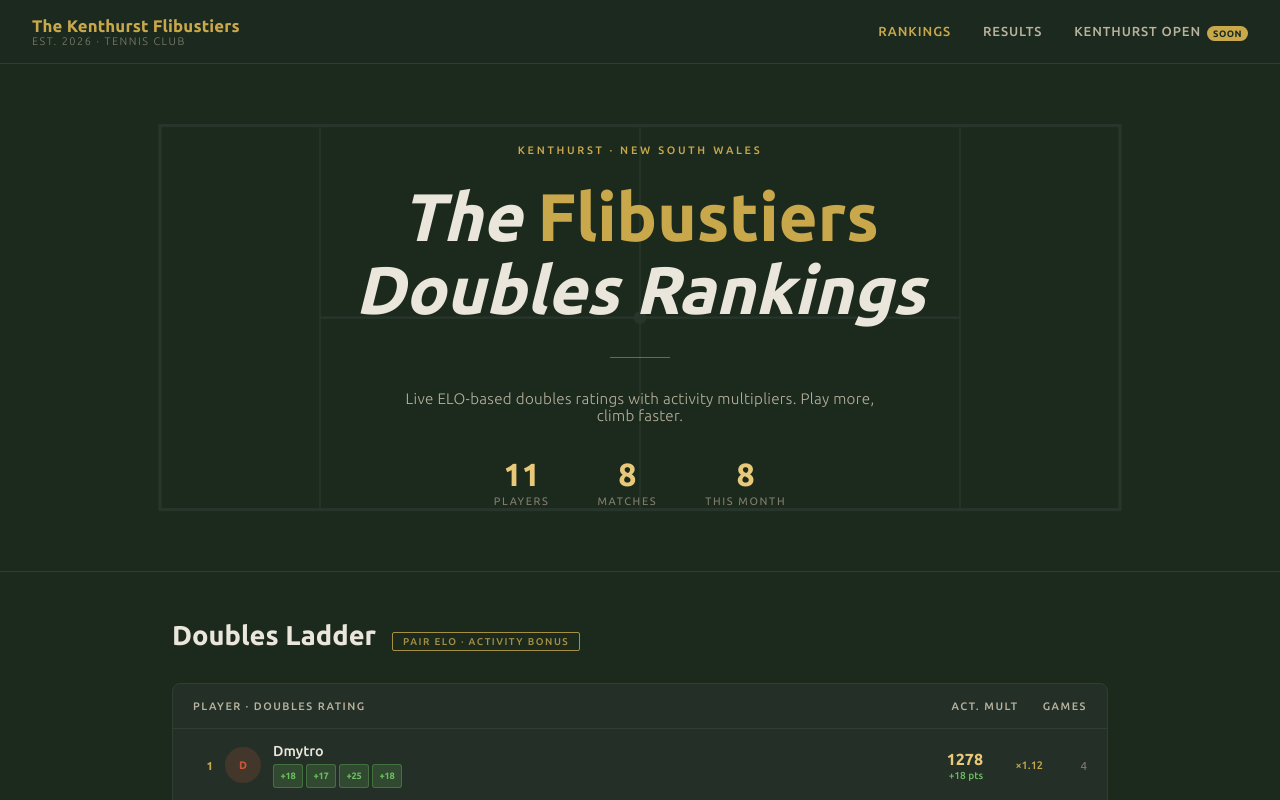
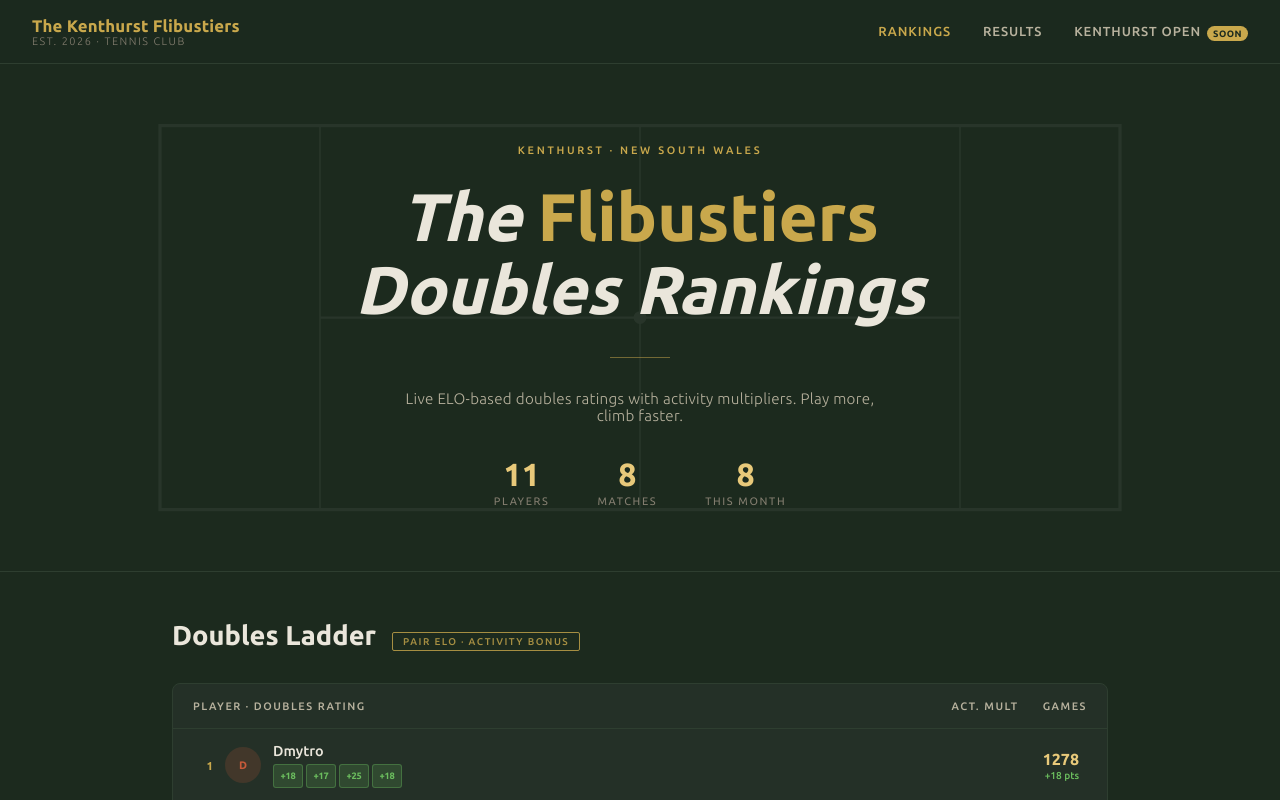
Before and after one commit to dmitridrozdov/kenthurst-flibustiers, a Next.js app: page / in a window 1280 px wide. Shown: the top 800 px of the page. Built offline with nearby package versions, Linux system fonts and the light colour scheme.

Commit message:
Update page.tsx

```diff
--- a/src/app/page.tsx
+++ b/src/app/page.tsx
@@ -195,10 +195,10 @@ export default async function HomePage() {
                       {r.ratingChange >= 0 ? '+' : ''}{r.ratingChange} pts
                     </div>
                   </div>
-                  <div className={styles.multCol}>
+                  {/* <div className={styles.multCol}>
                     <span className={styles.multBadge}>×{r.activityMultiplier.toFixed(2)}</span>
                     <span className={styles.gamesCol}>{r.gamesPlayed}</span>
-                  </div>
+                  </div> */}
                 </div>
               )
             })}
```
